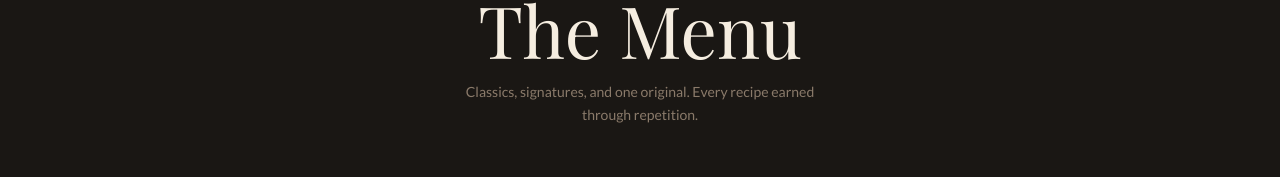
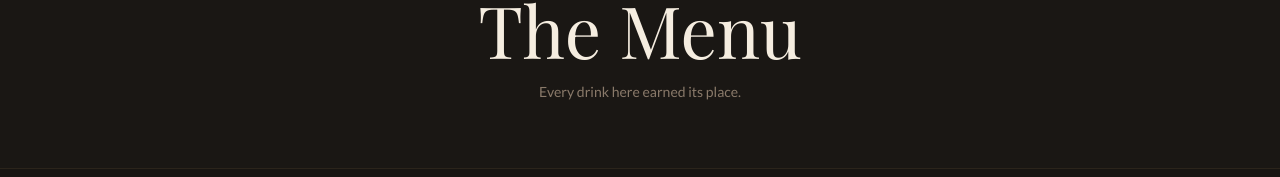
Before and after one commit to fita90/casa-oscura, a Next.js app: page /menu in a window 1280 px wide. Shown: the part 175-352 px from the top of the page. Built offline with nearby package versions, Linux system fonts and the light colour scheme; a web font is replaced by a local one.

Commit message:
Update menu tagline copy

```diff
--- a/app/menu/page.tsx
+++ b/app/menu/page.tsx
@@ -36,7 +36,7 @@ export default function MenuPage() {
           The Menu
         </h1>
         <p className="text-bar-muted text-sm max-w-sm mx-auto leading-relaxed mt-4">
-          Classics, signatures, and one original. Every recipe earned through repetition.
+          Every drink here earned its place.
         </p>
       </div>
 
```
